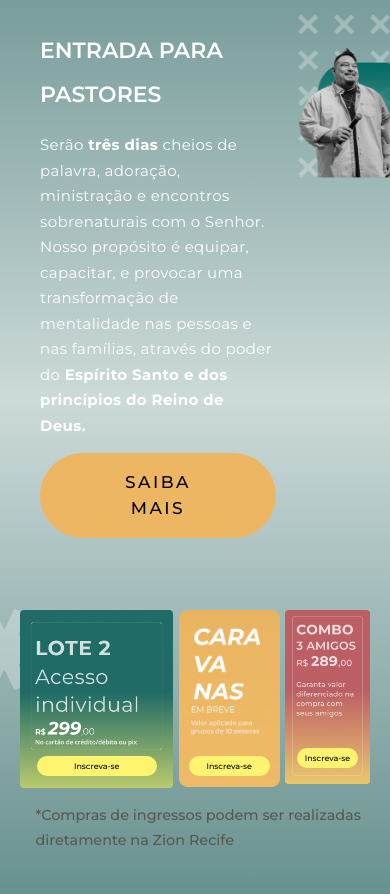
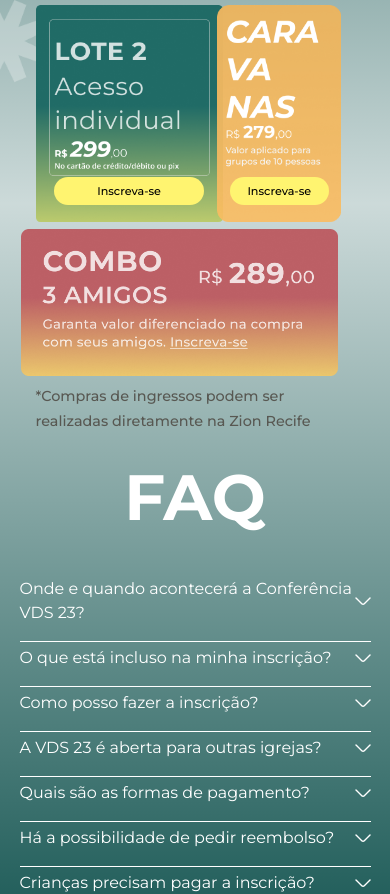
Before and after one commit to gustavosalm/ZionChurch-site, an Angular app: page / in a window 390 px wide. Shown: the part 999-1893 px from the top of the page. Built offline with nearby package versions, Linux system fonts and the light colour scheme.

Commit message:
minor fixes, container5 collapsed added

```diff
--- a/src/app/app.component.html
+++ b/src/app/app.component.html
@@ -53,31 +53,30 @@
       <div></div>
     </div>
 
-    <div class="Container4">
+    <!-- <div class="Container4">
       <img src="assets/Container4/PadreBg.png">
       <p style="clear: both"></p>
       <div>
         <h2>ENTRADA PARA PASTORES</h2>
         <p>Serão <strong>três dias</strong> cheios de palavra, adoração, ministração e encontros sobrenaturais com o Senhor. Nosso propósito é equipar, capacitar, e provocar uma transformação de mentalidade nas pessoas e nas famílias, através do poder do <strong>Espírito Santo e dos princípios do Reino de Deus.</strong></p>
-        <!-- <button onclick="location.href='https://wa.me/message/K3NK2X6DTE5NI1'">SAIBA MAIS</button> -->
         <a href="https://wa.me/message/K3NK2X6DTE5NI1">SAIBA MAIS</a>
       </div>
-    </div>
+    </div> -->
 
     <div class="Container5">
       <div>
         <div class="leftMostCard">
           <!-- <button onclick="location.href = 'www.e-inscricao.com/zionrecife/vds23'">Inscreva-se</button> -->
-          <a href="https://www.e-inscricao.com/zionrecife/vds23">Inscreva-se</a>
+          <a (click)="replaceUrl('https://www.e-inscricao.com/zionrecife/vds23')">Inscreva-se</a>
         </div>
         <div></div>
         <div class="middleCard">
           <!-- <button>Inscreva-se</button> -->
-          <a href="https://www.e-inscricao.com/zionrecife/vds23">Inscreva-se</a>
+          <a (click)="replaceUrl('https://www.e-inscricao.com/zionrecife/vds23')">Inscreva-se</a>
         </div>
         <div class="divider"></div>
         <div class="rightMostCard">
-          <a href="https://www.e-inscricao.com/zionrecife/vds23">Inscreva-se</a>
+          <a (click)="replaceUrl('https://www.e-inscricao.com/zionrecife/vds23')">Inscreva-se</a>
         </div>
       </div>
       <p>*Compras de ingressos podem ser realizadas  diretamente na Zion Recife</p>
@@ -195,9 +194,9 @@
         Dia de trevas e de escuridão; dia de nuvens e densas trevas, como a alva espalhada sobre os montes; <strong>povo grande e poderoso</strong>, qual <strong>nunca houve</strong> desde o tempo antigo, nem depois dele haverá pelos anos adiante, de geração em geração” - Joel 2:1-2
       </p>
       <div>
-        <a href="https://www.instagram.com/zionrecife/"><img src="assets/Icons/InstagramIcon.png"></a>
-        <a href="https://podcasters.spotify.com/pod/show/zion-church-recife"><img src="assets/Icons/SpotifyIcon.png"></a>
-        <a href="https://www.youtube.com/c/ZIONRECIFE"><img src="assets/Icons/YoutubeIcon.png"></a>
+        <a (click)="replaceUrl('https://www.instagram.com/zionrecife/')"><img src="assets/Icons/InstagramIcon.png"></a>
+        <a (click)="replaceUrl('https://podcasters.spotify.com/pod/show/zion-church-recife')"><img src="assets/Icons/SpotifyIcon.png"></a>
+        <a (click)="replaceUrl('https://www.youtube.com/c/ZIONRECIFE')"><img src="assets/Icons/YoutubeIcon.png"></a>
         <a><img src="assets/Icons/WhatsappIcon.png"></a>
       </div>
     </div>
--- a/src/app/app.component.ts
+++ b/src/app/app.component.ts
@@ -34,4 +34,8 @@ export class AppComponent {
     this.states[ind] = !this.states[ind];
   }
 
+  replaceUrl(url: string){
+    window.location.replace(url);
+  }
+
 }
--- a/src/styles.scss
+++ b/src/styles.scss
@@ -408,6 +408,7 @@ body {
       color: #000;
       letter-spacing: 0.145em;
       cursor: pointer;
+      white-space: nowrap;
     }
   }
 
@@ -543,36 +544,42 @@ body {
       left: 0.875em !important;
       right: 0.875em !important;
       padding: .75em 0 !important;
-      font: 500 1.25em/1em Montserrat !important;
+      font: 500 1.75em/1em Montserrat !important;
     }
 
     .rightMostCard button, .rightMostCard a {
       bottom: 3em !important;
     }
 
-    // .rightMostCard {
-    //   flex-direction: row !important;
-    //   height: 65% !important;
-    //   padding: 0 1rem;
-    //   width: 100% !important;
-    //   img {
-    //     width: 45% !important;
-    //   }
-    // }
+    .rightMostCard {
+      height: 67.82% !important;
+      background-image: url("assets/Container5/RightMostCardCollapsed.png") !important;
+      top: 1em;
+      background-position: center;
+      width: calc(100% - 2rem) !important;
+      button, a {
+        opacity: 0;
+        width: 50%;
+      }
+    }
 
-    // padding-top: 55.6%;
+    padding-top: 55.6%;
+    margin-bottom: 50%;
 
-    // .leftMostCard {
-    //   width: 53.3% !important;
-    //   left: 1rem;
-    // }
-    // .middleCard {
-    //   width: 35.2% !important;
-    //   right: 1rem;
-    // }
+    .leftMostCard {
+      width: 53.3% !important;
+      left: 1rem;
+    }
+    .middleCard {
+      width: 35.2% !important;
+      right: 1rem;
+    }
 
     p {
+      margin-left: 1rem;
+      margin-right: 1rem;
       font-size: 1.6em !important;
+      bottom: calc(0px - 5.5em - 67.82%) !important;
     }
     // p {
     //   bottom: calc(0px - 5.5em) !important;
@@ -591,7 +598,6 @@ body {
     }
 
     p {
-      bottom: calc(0px - 5.5em) !important;
       float: none !important;
       display:inline-block;
       font-size: 2.25em !important;
```
Also changed, not shown: src/assets/Container5/MiddleCard.png, src/assets/Container5/RightMostCardCollapsed.png (added), 9 other files (tests, documents, lock files or other folders).
